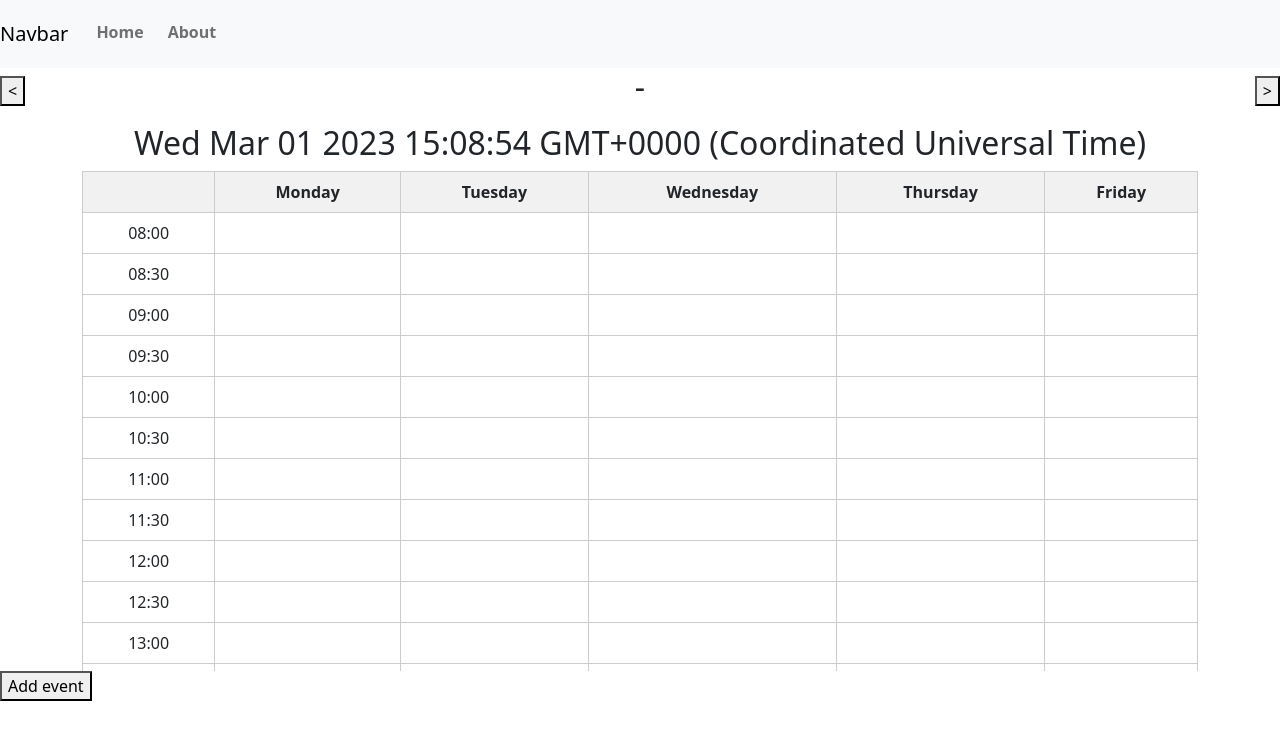
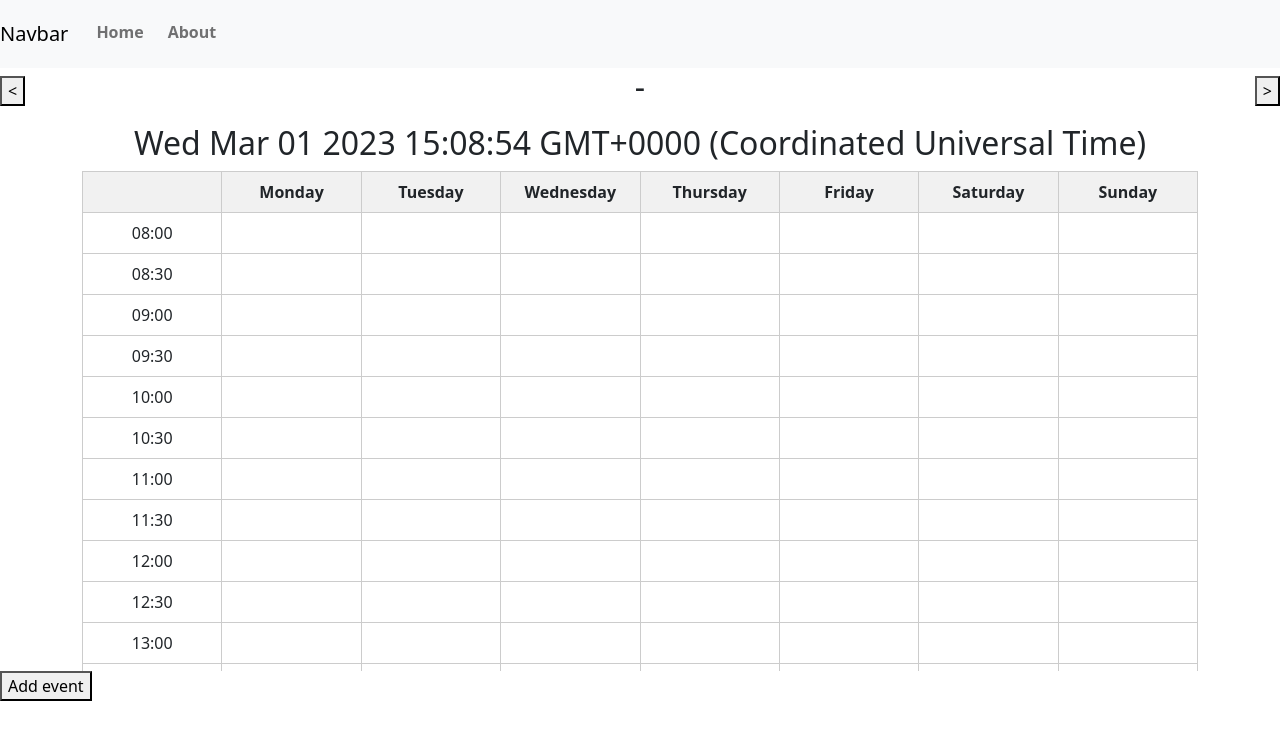
Before and after one commit to Sam-Razavi/Agile-Vue-project-team-10, a Vue app in the folder vue-project/: page / in a window 1280 px wide. Shown: the top 740 px of the page. Built offline with nearby package versions, Linux system fonts and the light colour scheme.

Commit message:
Commit 2, tablelayout fixed.

```diff
--- a/vue-project/src/components/WeeklyCalendar.vue
+++ b/vue-project/src/components/WeeklyCalendar.vue
@@ -1,4 +1,3 @@
-
 <template>
   <div>
     <div class="calendar-header">
@@ -9,7 +8,6 @@
     <h2 class="current-date text-center">{{ currentDate }}</h2>
     <div class="container">
       <div>
-
         <table>
           <thead>
             <tr>
@@ -19,6 +17,8 @@
               <th>Wednesday</th>
               <th>Thursday</th>
               <th>Friday</th>
+              <th>Saturday</th>
+              <th>Sunday</th>
             </tr>
           </thead>
           <tbody>
@@ -39,13 +39,12 @@
   <button>Add event</button>
 </template>
 
-
 <script>
 export default {
   data() {
     return {
       currentDate: new Date(),
-      days: ['Monday', 'Tuesday', 'Wednesday', 'Thursday', 'Friday'],
+      days: ['Monday', 'Tuesday', 'Wednesday', 'Thursday', 'Friday', 'Saturday', 'Sunday'],
       hours: [
         '08:00',
         '08:30',
@@ -74,14 +73,9 @@ export default {
         '20:00',
         '20:30',
         '21:00',
-        '21:30',
-
-
+        '21:30'
       ],
-      events: [
-        { id: 1, name: 'valfri event', day: 'Monday', start: '10.00', end: '11.00' },
-
-      ]
+      events: [{ id: 1, name: 'valfri event', day: 'Monday', start: '10.00', end: '11.00' }]
     }
   },
   computed: {
@@ -103,17 +97,15 @@ export default {
   },
   methods: {
     getEvents(hour, day, weekStart) {
-  const events = this.events.filter((event) => event.day === day);
+      const events = this.events.filter((event) => event.day === day)
       return events.filter((event) => {
-    const eventDate = new Date(`${weekStart} ${event.start}`);
-    const eventHour = eventDate.getHours().toString().padStart(2, '0');
-    return eventHour === hour;
-  });
-},
-
+        const eventDate = new Date(`${weekStart} ${event.start}`)
+        const eventHour = eventDate.getHours().toString().padStart(2, '0')
+        return eventHour === hour
+      })
     }
-};
-
+  }
+}
 </script>
 <style>
 .schedule {
@@ -121,6 +113,7 @@ export default {
 }
 
 table {
+    table-layout: fixed;
   border-collapse: collapse;
   width: 100%;
 }
@@ -169,9 +162,8 @@ li {
   justify-content: space-between;
   align-items: center;
   margin-bottom: 10px;
-
 }
-.container{
+.container {
   min-width: 500px;
   max-height: 500px;
   overflow: scroll;
```
Lines whose indentation alone changed are shown as unchanged.
